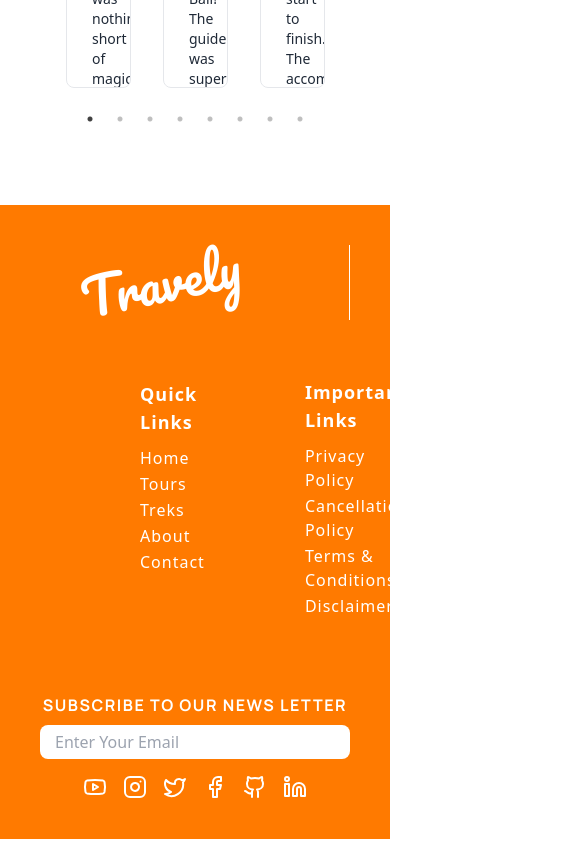
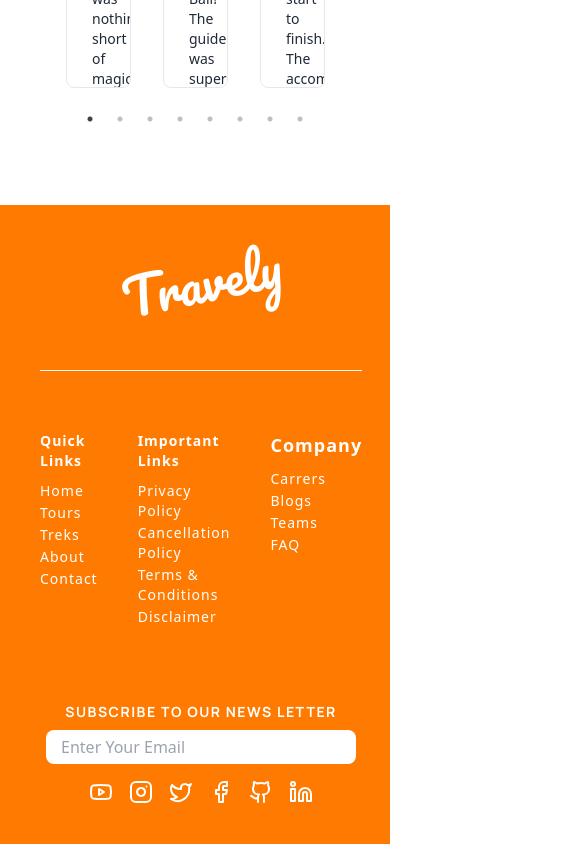
Before and after one commit to jashmaru/travely, a React (Vite) app in the folder client/: page / in a window 390 px wide. Shown: the part 2411-3255 px from the top of the page, 585 px wide, since content can reach past the window. Built offline with nearby package versions, Linux system fonts and the light colour scheme; no server answers; a web font is replaced by a local one.

Commit message:
Footer Responsiveness For Different Devices Added

```diff
--- a/client/src/components/Footer.jsx
+++ b/client/src/components/Footer.jsx
@@ -5,15 +5,17 @@ export default function Footer()
 {
     return(
         <>
-        <div className="Footer text-white flex w-full flex-col lg:flex-row min-h-[50vh] p-[40px] bg-[#FF7A00]">
-            <div className="flex gap-[50px] items-center border-r-white border-r pl-[40px] pr-[80px]">
+        <div className="Footer text-white flex flex-wrap w-full flex-col lg:flex-row min-h-[50vh] p-[40px] bg-[#FF7A00]">
+            <div className="flex gap-[50px] items-center justify-center border-white border-b lg:border-b-0 lg:border-r
+            pb-[50px] lg:pl-[40px] lg:pr-[80px]">
                 <div className="Logo text-[50px] -rotate-12 font-pacifico">Travely</div>
             </div>
 
-            <div className="Navigation-Links tracking-[1px] pt-[60px] font-sans font-thin pl-[100px] pr-[150px] gap-[100px] flex ">
+            <div className="Navigation-Links tracking-[1px] pt-[60px] font-sans font-thin text-sm md:text-normal
+             lg:pl-[100px] lg:pr-[150px] gap-[40px] lg:gap-[100px] flex md:justify-center">
 
                 <div className="Box-1 gap-0.5 flex flex-col ">
-                    <div className="Heading font-bold text-lg mb-2 ">Quick Links</div>
+                    <div className="Heading font-bold text-md lg:text-lg mb-2 ">Quick Links</div>
                     <a href="http://localhost:5173/">Home</a>
                     <a href="http://localhost:5173/tours">Tours</a>
                     <a href="http://localhost:5173/treks">Treks</a>
@@ -22,7 +24,7 @@ export default function Footer()
                 </div>
 
                 <div className="Box-2 gap-0.5 flex flex-col">
-                    <div className="Heading font-bold text-lg -mt-0.5 mb-2 ">Important Links</div>
+                    <div className="Heading font-bold text-md lg:text-lg lg:-mt-0.5 mb-2 ">Important Links</div>
                     <a href="">Privacy Policy</a>
                     <a href="">Cancellation Policy</a>
                     <a href="">Terms & Conditions</a>
@@ -30,7 +32,7 @@ export default function Footer()
                 </div>
 
                 <div className="Box-3 gap-0.5 flex flex-col">
-                    <div className="Heading font-bold text-lg -mt-0.5 mb-2 ">Company</div>
+                    <div className="Heading font-bold text-lg lg:text-lg lg:-mt-0.5 mb-2 ">Company</div>
                     <a href="">Carrers</a>
                     <a href="">Blogs</a>
                     <a href="">Teams</a>
@@ -40,7 +42,7 @@ export default function Footer()
 
             <div className="Subscribe-Newsletter flex flex-col gap-4 pt-[75px]">
                 <div className="Subscribe-Area flex gap-2 items-center flex-col ">
-                    <div className="font-bold font-manrope uppercase tracking-[1.5px] ">Subscribe To Our News Letter</div>
+                    <div className="font-bold text-sm md:text-lg font-manrope uppercase tracking-[1.5px] ">Subscribe To Our News Letter</div>
                     <input placeholder="Enter Your Email" className="rounded-lg text-[#3e3e3e] p-[5px] pl-[15px] w-[310px]
                     outline-none "/>
                 </div>
```
